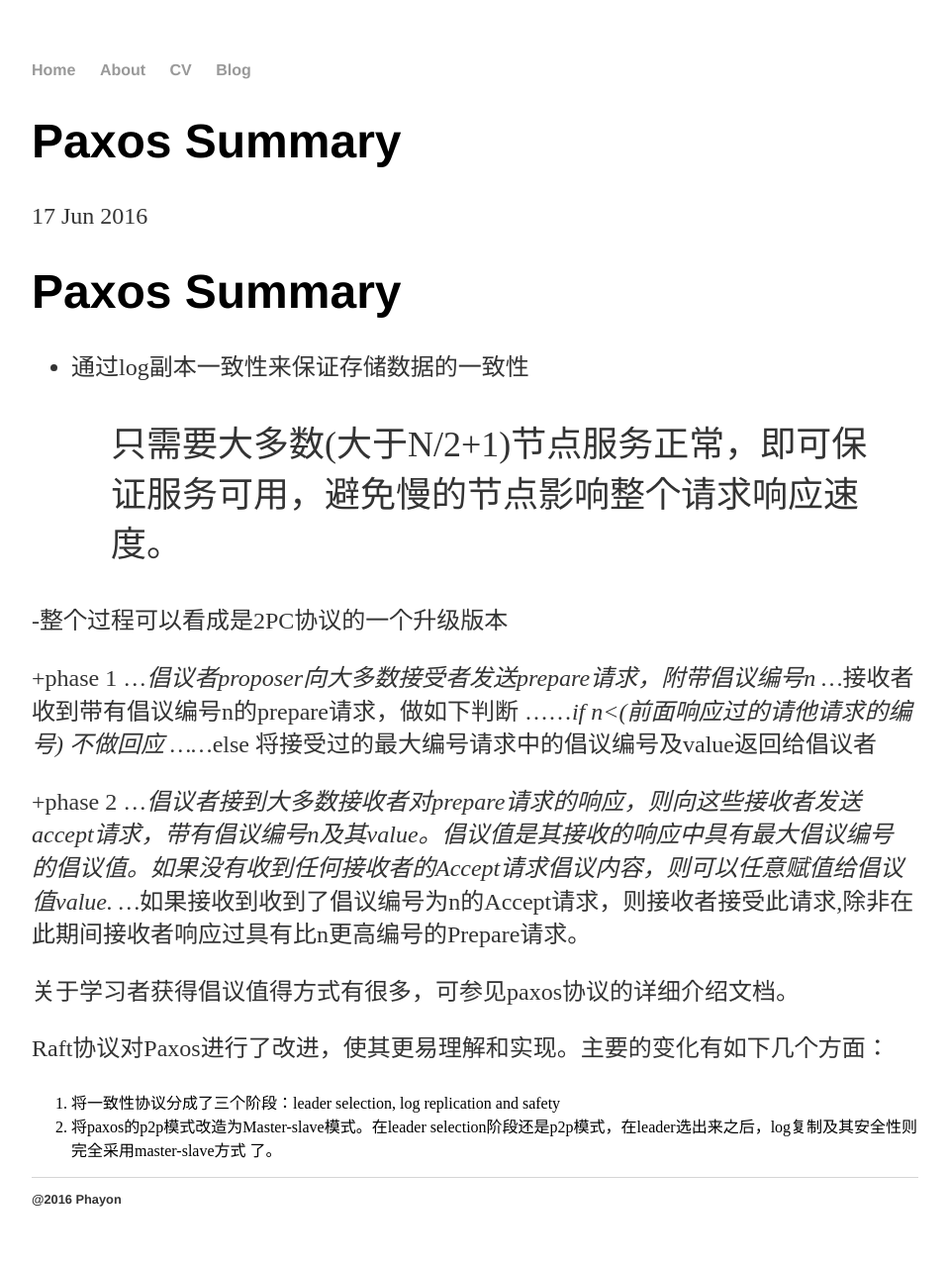
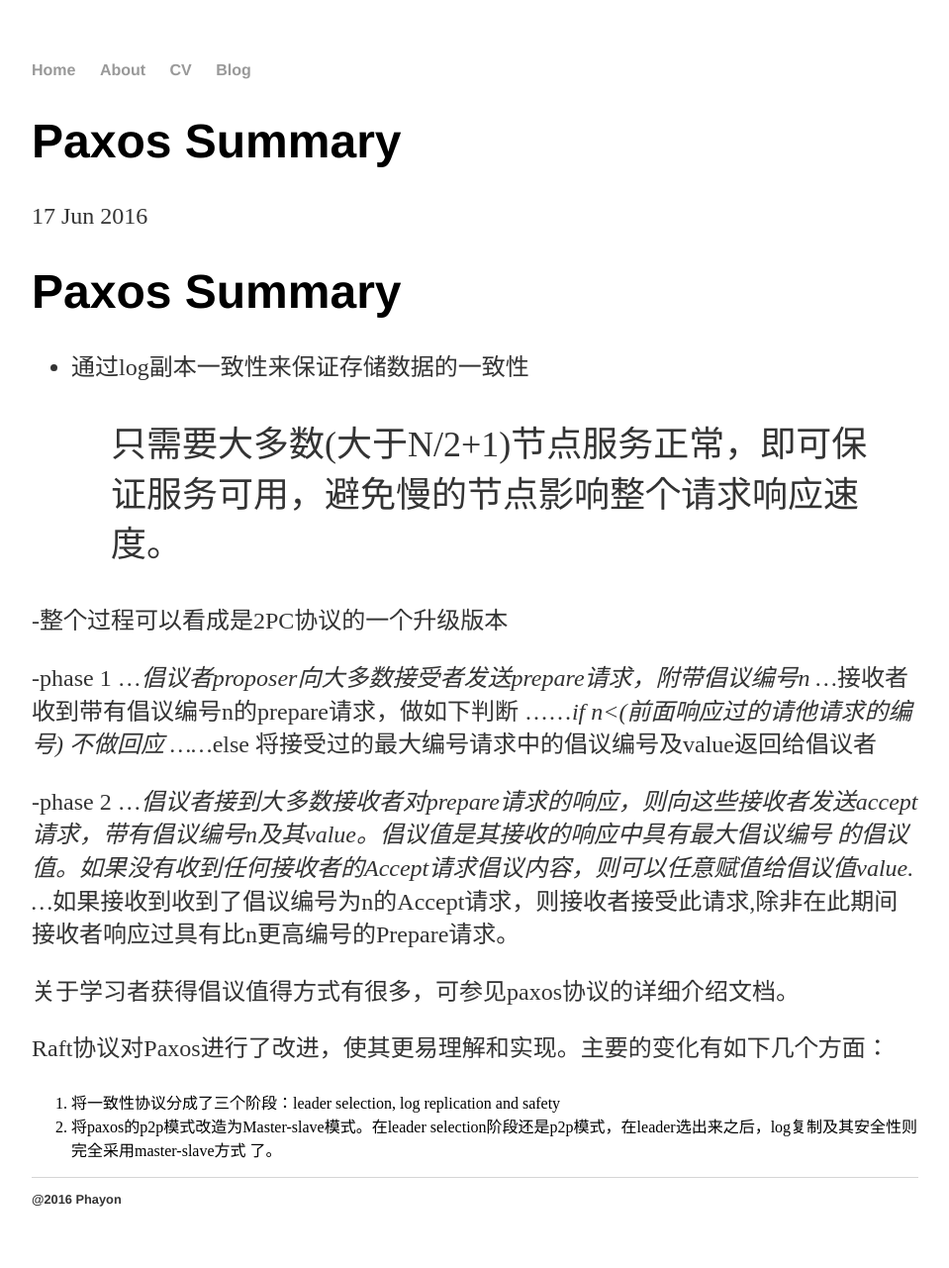
Before and after one commit to xtchenhui/blogs, a Jekyll site: the page built from _posts/2016-06-17-paxos summary.md, in a window 1280 px wide. Shown: the whole page at 99% size, without its empty margins (160-1119 px from the left). Built offline with Jekyll 4.4.1, drawn with Linux system fonts in a browser that asks for light colours.

```diff
--- a/_posts/2016-06-17-paxos summary.md
+++ b/_posts/2016-06-17-paxos summary.md
@@ -11,13 +11,13 @@ date: 2016-06-17
 
 -整个过程可以看成是2PC协议的一个升级版本
 
-+phase 1
+-phase 1
 ...*倡议者proposer向大多数接受者发送prepare请求，附带倡议编号n
 ...*接收者收到带有倡议编号n的prepare请求，做如下判断
 ......*if n<(前面响应过的请他请求的编号) 不做回应
 ......*else 将接受过的最大编号请求中的倡议编号及value返回给倡议者
 
-+phase 2
+-phase 2
 ...*倡议者接到大多数接收者对prepare请求的响应，则向这些接收者发送accept请求，带有倡议编号n及其value。倡议值是其接收的响应中具有最大倡议编号
 的倡议值。如果没有收到任何接收者的Accept请求倡议内容，则可以任意赋值给倡议值value.
 ...*如果接收到收到了倡议编号为n的Accept请求，则接收者接受此请求,除非在此期间接收者响应过具有比n更高编号的Prepare请求。
```
